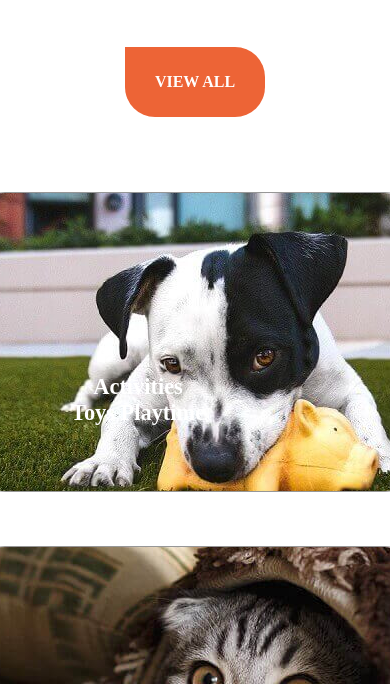
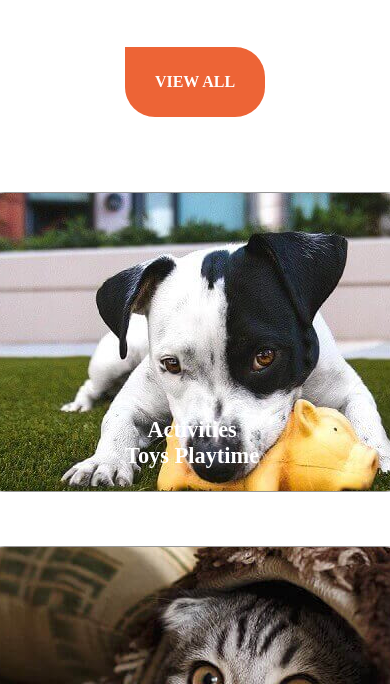
Before and after one commit to lfilella97/202301-w1ch4-lluis-filella, a website built with Parcel: page src/index.html in a window 390 px wide. Shown: the part 160-844 px from the top of the page. Built offline with nearby package versions, Linux system fonts and the light colour scheme; files whose address does not match are found by name.

Commit message:
HOTFIX add px to top, left/ add alt to img

```diff
--- a/src/index.html
+++ b/src/index.html
@@ -26,14 +26,14 @@
         </div>
       </div>
       <div class="activities-list__card card">
-        <img class="card__image" src="/src/img/02.jpg" alt="cachorro mordiendo un jugete">
+        <img class="card__image" src="/src/img/02.jpg" alt="gato deabjo una manta">
         <div class="card__text">
           <span>Activities</span>
           <span>Toys Playtime</span>
         </div>
       </div>
       <div class="activities-list__card card">
-        <img class="card__image" src="/src/img/03.jpg" alt="cachorro mordiendo un jugete">
+        <img class="card__image" src="/src/img/03.jpg" alt="perro corriendo por una pradera">
         <div class="card__text">
           <span>Activities</span>
           <span>Toys Playtime</span>
--- a/src/style.css
+++ b/src/style.css
@@ -80,8 +80,8 @@ body {
 .card__text {
   position: absolute;
   opacity: 0;
-  top: 100;
-  left: 130;
+  top: 100px;
+  left: 130px;
   transition: opacity 500ms;
   font-size: 2.5rem;
   display: flex;
@@ -125,8 +125,8 @@ body {
   }
   .card__text {
     font-size: 1.4rem;
-    top: 250;
-    left: 180;
+    top: 250px;
+    left: 180px;
     opacity: 1;
     text-shadow: none;
   }
```
